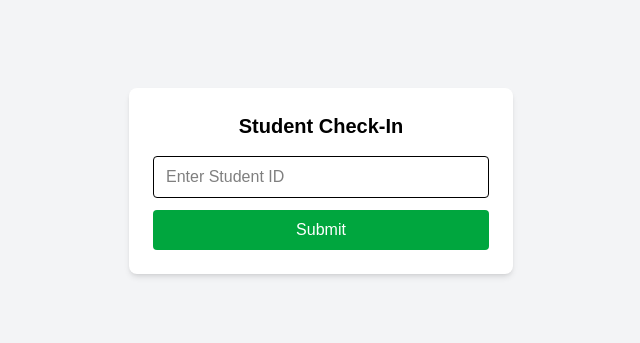
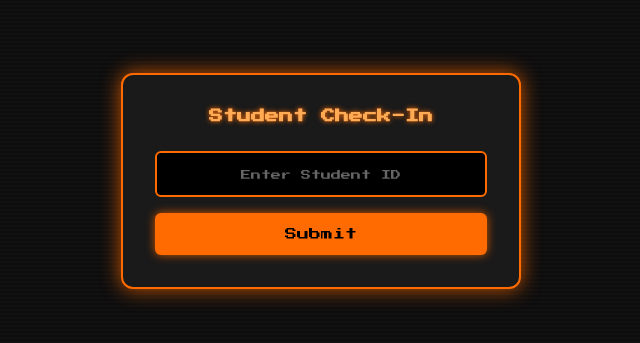
Before and after one commit to dlsl-animodev/gala-with-me, a Next.js app: page / in a window 1280 px wide. Shown: the part 219-562 px from the top of the page, without its empty margins (319-959 px from the left). Built offline with nearby package versions, Linux system fonts and the light colour scheme; no server answers.

Commit message:
added style related to retrocube orange theme and flipper zero vibes

```diff
--- a/app/components/registrations.tsx
+++ b/app/components/registrations.tsx
@@ -1,4 +1,6 @@
 "use client";
+import "../styles/style.css";
+
 
 import { useState } from "react";
 import { useAuth } from "../context/auth-context";
--- /dev/null
+++ b/app/styles/style.css
@@ -0,0 +1,107 @@
+/* === RetroCube x Flipper Zero Theme === */
+@import url('https://fonts.googleapis.com/css2?family=Press+Start+2P&display=swap');
+
+:root {
+  --retro-bg: #0d0d0d;
+  --retro-orange: #ff6b00;
+  --retro-orange-dark: #cc5500;
+  --retro-accent: #ffaa55;
+  --retro-error: #ff3c00;
+  --retro-gray: #1a1a1a;
+}
+
+body {
+  background-color: var(--retro-bg);
+  color: var(--retro-orange);
+  font-family: 'Press Start 2P', monospace;
+  margin: 0;
+  padding: 0;
+}
+
+/* Center wrapper */
+.h-screen {
+  min-height: 100vh;
+  display: flex;
+  align-items: center;
+  justify-content: center;
+  background: repeating-linear-gradient(
+    0deg,
+    #0d0d0d,
+    #0d0d0d 2px,
+    #111111 2px,
+    #111111 4px
+  );
+}
+
+/* Retro-styled form */
+form {
+  background: var(--retro-gray);
+  border: 2px solid var(--retro-orange);
+  box-shadow: 0 0 20px var(--retro-orange-dark);
+  padding: 2rem;
+  border-radius: 12px;
+  width: 100%;
+  max-width: 400px;
+  text-align: center;
+}
+
+/* Title */
+form h1 {
+  font-size: 14px;
+  margin-bottom: 1.5rem;
+  color: var(--retro-accent);
+  text-shadow: 0 0 5px var(--retro-orange);
+}
+
+/* Input field */
+input[type="text"] {
+  width: 100%;
+  padding: 12px;
+  margin-bottom: 1rem;
+  border: 2px solid var(--retro-orange);
+  border-radius: 6px;
+  background-color: #000;
+  color: var(--retro-accent);
+  font-size: 12px;
+  outline: none;
+  text-align: center;
+}
+
+input[type="text"]::placeholder {
+  color: #666;
+  font-size: 10px;
+}
+
+/* Error message */
+p {
+  color: var(--retro-error);
+  font-size: 10px;
+  margin-bottom: 1rem;
+}
+
+/* Button */
+button {
+  width: 100%;
+  background-color: var(--retro-orange);
+  border: none;
+  padding: 12px;
+  font-size: 12px;
+  font-family: 'Press Start 2P', monospace;
+  color: #000;
+  border-radius: 6px;
+  cursor: pointer;
+  transition: 0.2s ease-in-out;
+  box-shadow: 0 0 10px var(--retro-orange-dark);
+}
+
+button:hover:not(:disabled) {
+  background-color: var(--retro-orange-dark);
+  box-shadow: 0 0 20px var(--retro-accent);
+}
+
+button:disabled {
+  background-color: #444;
+  color: #999;
+  cursor: not-allowed;
+  box-shadow: none;
+}
```
